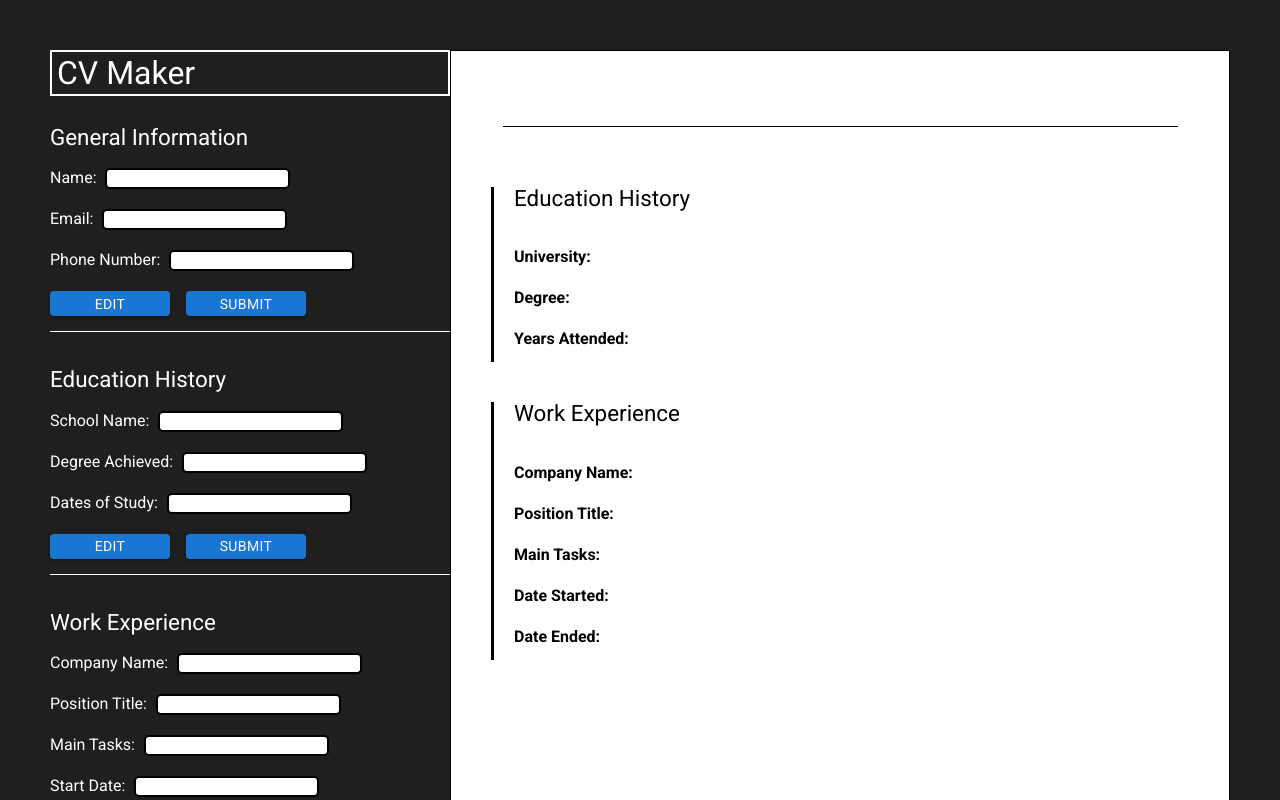
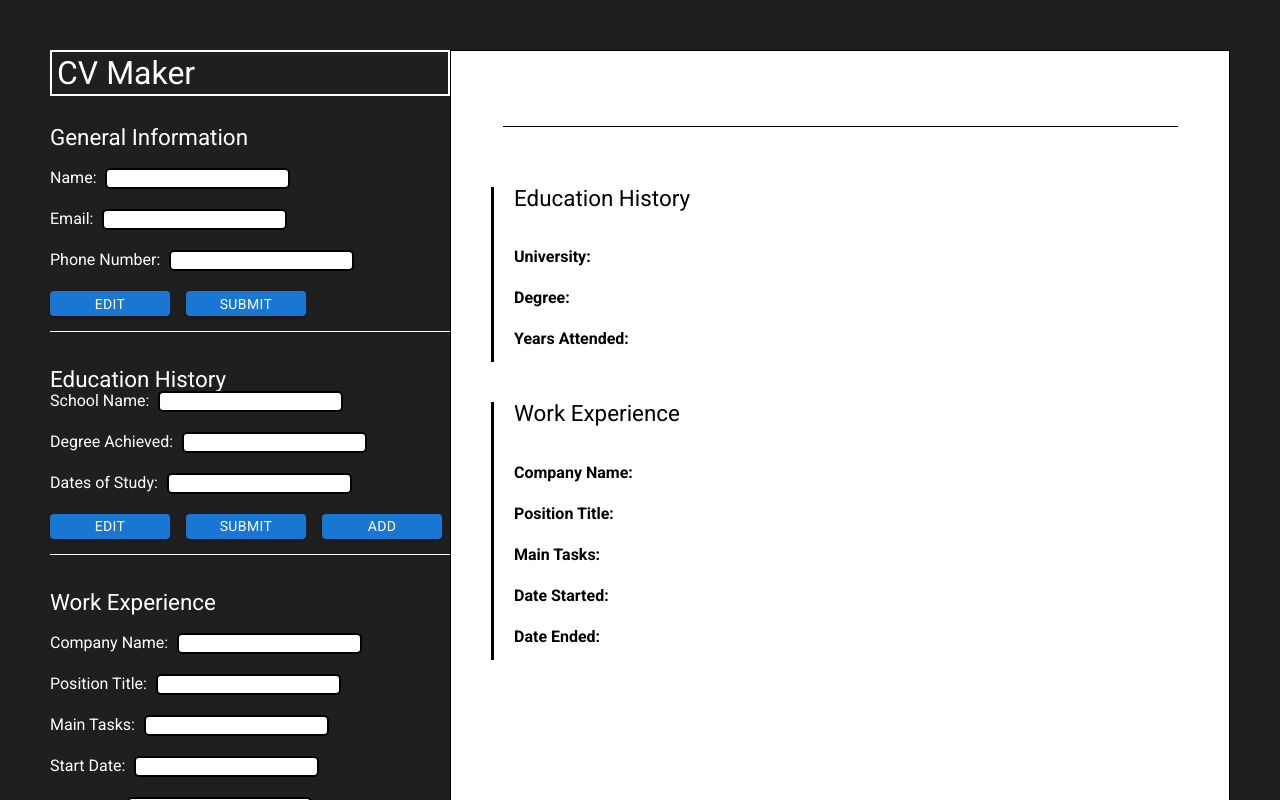
Before and after one commit to romangdev/cv-project, a React (Create React App) app: page / in a window 1280 px wide. Shown: the top 800 px of the page. Built offline with nearby package versions, Linux system fonts and the light colour scheme.

Commit message:
Add funcitonality to add second eduction section

```diff
--- a/src/components/Education.js
+++ b/src/components/Education.js
@@ -1,5 +1,5 @@
 import React from "react";
-import InfoInput from "./InfoInput";
+import EducationForm from "./EducationForm";
 import Stack from '@mui/material/Stack';
 import Button from '@mui/material/Button';
 import { useState } from "react";
@@ -8,6 +8,7 @@ const Education = ({ parentCallback, parentState }) => {
   const [schoolName, setSchoolName] = useState('')
   const [degreeAchieved, setDegreeAchieved] = useState('')
   const [dateOfStudy, setDateOfStudy] = useState('')
+  const [secondForm, setSecondForm] = useState(false)
 
   const handleChange = (e) => {
     if (e.target.id === 'school-name') {
@@ -33,18 +34,21 @@ const Education = ({ parentCallback, parentState }) => {
     setDateOfStudy(parentState.dateOfStudy)
   }
 
-  return(
+  const addEducationForm = () => {
+    setSecondForm(true)
+  }
+
+  return (
     <div className="form-section">
-      <form onSubmit={onSubmit}>
-        <h2>Education History</h2>
-        <InfoInput id={'school-name'} label={'School Name: '} onChange={handleChange} value={schoolName} />
-        <InfoInput id={'degree'} label={'Degree Achieved: '} onChange={handleChange} value={degreeAchieved} />
-        <InfoInput id={'date-of-study'} label={'Dates of Study: '} onChange={handleChange} value={dateOfStudy} />
-        <Stack spacing={2} direction="row">
-          <Button variant="contained" onClick={onEdit}>Edit</Button>
-          <Button variant="contained" type="submit">Submit</Button>
-        </Stack>
-      </form>
+      <h2>Education History</h2>
+      <EducationForm onSubmit={onSubmit} handleChange={handleChange} onEdit={onEdit} schoolName={schoolName}
+      degreeAchieved={degreeAchieved} dateOfStudy={dateOfStudy} addForm={addEducationForm} secondForm={secondForm} />
+      {secondForm ?
+        <EducationForm onSubmit={onSubmit} handleChange={handleChange} onEdit={onEdit} schoolName={schoolName}
+        degreeAchieved={degreeAchieved} dateOfStudy={dateOfStudy} addForm={addEducationForm} secondForm={secondForm} />
+        :
+        <></>
+      }
     </div>
   );
 }
--- /dev/null
+++ b/src/components/EducationForm.js
@@ -0,0 +1,24 @@
+import InfoInput from "./InfoInput";
+import Stack from '@mui/material/Stack';
+import Button from '@mui/material/Button';
+
+const EducationForm = ({ onSubmit, handleChange, onEdit, schoolName, degreeAchieved, dateOfStudy, addForm, secondForm }) => {
+  return (
+    <form onSubmit={onSubmit}>
+      <InfoInput id={'school-name'} label={'School Name: '} onChange={handleChange} value={schoolName} />
+      <InfoInput id={'degree'} label={'Degree Achieved: '} onChange={handleChange} value={degreeAchieved} />
+      <InfoInput id={'date-of-study'} label={'Dates of Study: '} onChange={handleChange} value={dateOfStudy} />
+      <Stack spacing={2} direction="row">
+        <Button variant="contained" onClick={onEdit}>Edit</Button>
+        <Button variant="contained" type="submit">Submit</Button>
+        {secondForm ?
+          <></>
+          :
+          <Button variant="contained" onClick={addForm}>Add</Button>
+        }
+      </Stack>
+    </form>
+  )
+}
+
+export default EducationForm
```
